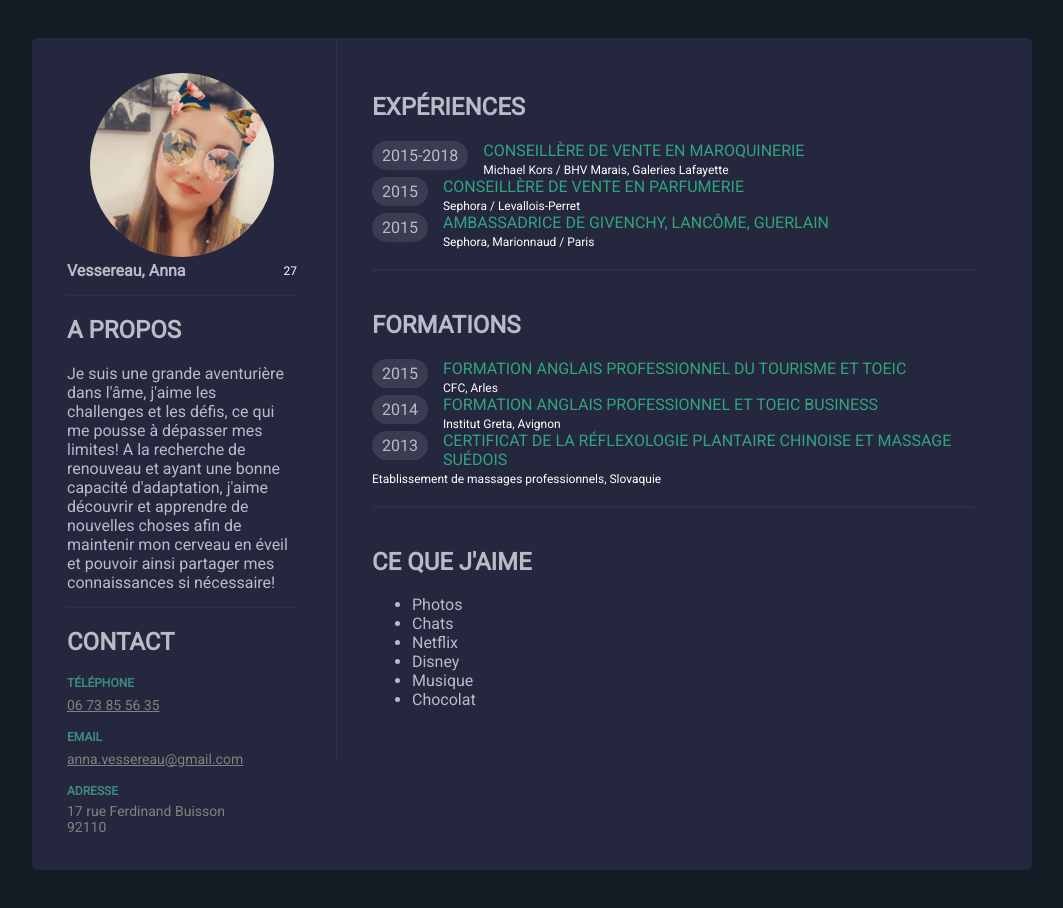
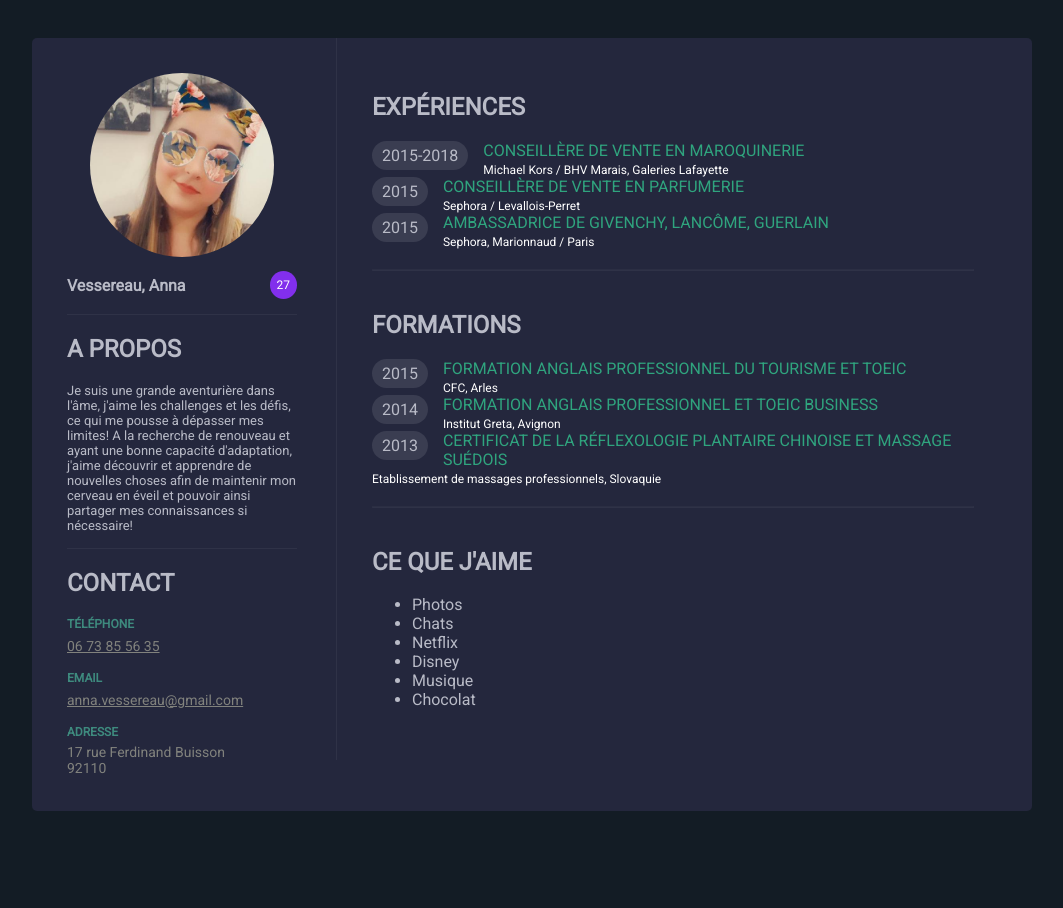
Before and after one commit to Vaniina/curriculumVitae1, a plain HTML site: page index.html in a window 1280 px wide. Shown: the whole page, without its empty margins (108-1171 px from the left). After the commit the page ends 849 px from the top, so only its background shows below. Drawn offline with Linux system fonts and the light colour scheme.

Commit message:
improve aside design

```diff
--- a/styles.css
+++ b/styles.css
@@ -67,10 +67,21 @@ aside .profile article {
 aside .profile img {
     width: 80%;
     border-radius: 50%;
+    margin-bottom: 10px;
 }
 
 aside .profile header {
     text-align: center;
+}
+
+aside .profile .age {
+    background-color: #822fec;
+    border-radius: 100%;
+    padding: 7px;
+}
+
+aside .about p {
+    font-size: small;
 }
 
 
```
